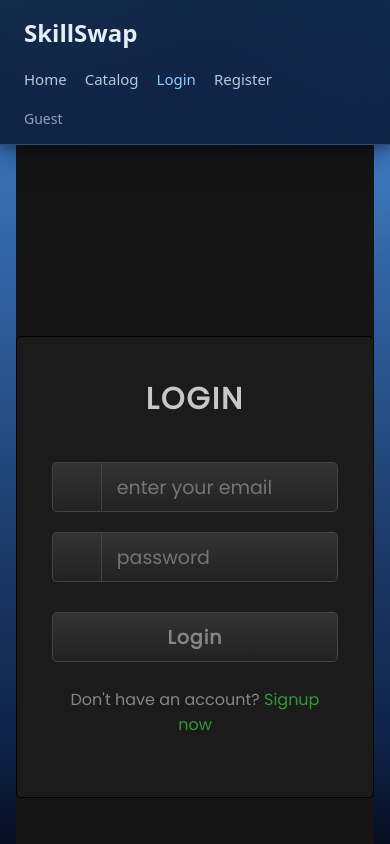
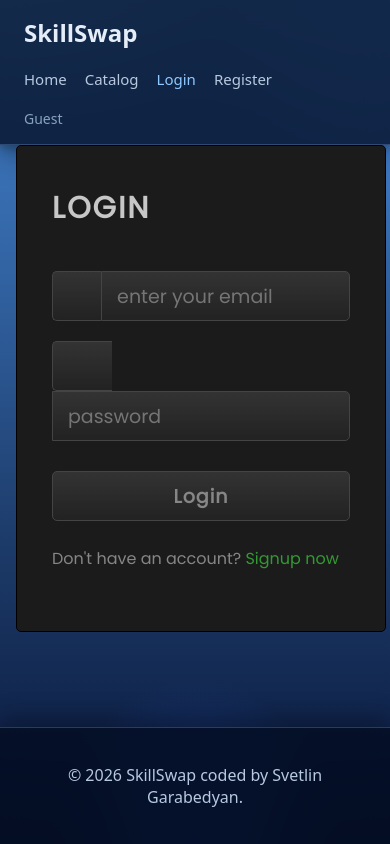
Before and after one commit to SvetlinGG/SkillSwap, an Angular app in the folder client/: page /login in a window 390 px wide. Shown: the top 844 px of the page. Built offline with nearby package versions, Linux system fonts and the light colour scheme.

Commit message:
update style and responsive design

```diff
--- a/client/src/app/features/auth/login/login.component.html
+++ b/client/src/app/features/auth/login/login.component.html
@@ -1,9 +1,6 @@
-
-  <body>
+<div class="auth-page">
   <div class="login-form">
-       <div class="text">
-          LOGIN
-       </div>
+    <div class="text">LOGIN</div>
     <form [formGroup]="loginForm" (ngSubmit)="login()">
       <div class="field">
         <div class="fas fa-envelope"></div>
@@ -15,7 +12,8 @@
           name="email"
         />
       </div>
-          <div class="field">
+      <div class="field field-stack">
+        <div class="field-row">
           <div class="fas fa-lock"></div>
           <input
             id="password"
@@ -24,6 +22,7 @@
             formControlName="password"
             name="password"
           />
+        </div>
         @if (password?.touched && password?.errors?.['required']) {
           <p class="error">Password is required.</p>
         }
@@ -43,4 +42,4 @@
       </div>
     </form>
   </div>
- </body>
+</div>
--- a/client/src/app/features/auth/register/register.component.html
+++ b/client/src/app/features/auth/register/register.component.html
@@ -1,10 +1,9 @@
-<body>
+<div class="auth-page">
   <div class="login-form">
     <div class="text">REGISTER</div>
     <form [formGroup]="registerForm" (ngSubmit)="register()">
-
       <div class="field">
-        <div class="fas fa-envelope"></div>
+        <div class="fas fa-user"></div>
         <input
           id="name"
           type="text"
@@ -15,15 +14,11 @@
 
       <div class="field">
         <div class="fas fa-envelope"></div>
-        <input
-          id="email"
-          type="email"
-          placeholder="Email"
-          formControlName="email"
-        />
+        <input id="email" type="email" placeholder="Email" formControlName="email" />
       </div>
 
-      <div class="field">
+      <div class="field field-stack">
+        <div class="field-row">
           <div class="fas fa-lock"></div>
           <input
             id="password"
@@ -31,6 +26,7 @@
             placeholder="Password"
             formControlName="password"
           />
+        </div>
         @if (password?.touched && password?.errors?.['required']) {
           <p class="error">Password is required.</p>
         }
@@ -51,7 +47,6 @@
         Already have an account?
         <a routerLink="/login">Login</a>
       </div>
-
     </form>
   </div>
-</body>
+</div>
```
Lines whose indentation alone changed are shown as unchanged.
